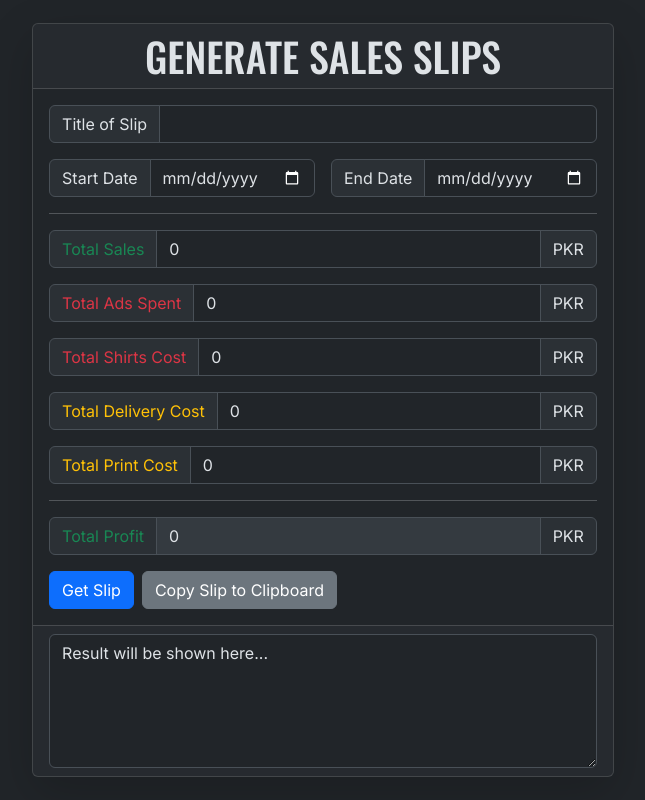
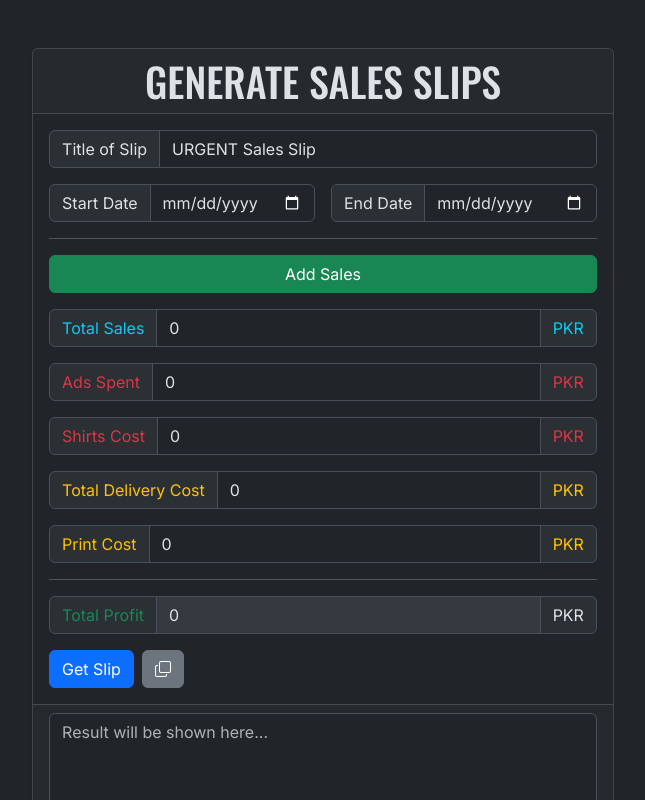
Before and after one commit to Aarishmughal/store-app, a React (Vite) app: page / in a window 1280 px wide. Shown: the whole page, without its empty margins (317-962 px from the left). Built offline with nearby package versions, Linux system fonts and the light colour scheme.

Commit message:
Added Individual Sales Support

```diff
--- a/package.json
+++ b/package.json
@@ -5,7 +5,7 @@
     "type": "module",
     "homepage": "https://aarishmughal.github.io/store-app/",
     "scripts": {
-        "dev": "vite",
+        "start": "vite",
         "build": "vite build",
         "lint": "eslint .",
         "preview": "vite preview",
--- a/src/App.css
+++ b/src/App.css
@@ -2,10 +2,8 @@
     transition: all 0.2s ease-in-out !important;
 }
 .btn:hover {
-    transform: rotate(2deg) !important;
     filter: brightness(0.9) !important;
 }
 .btn:active {
-    transform: rotate(2deg) !important;
     filter: brightness(0.4) !important;
 }
--- a/src/App.jsx
+++ b/src/App.jsx
@@ -1,16 +1,23 @@
 import { useState } from "react";
 import "./App.css";
+import FormField from "./components/FormField";
 
+const SHIRT_COST = 500;
 function App() {
     const [details, setDetails] = useState({
-        title: "",
-        startDate: "",
-        endDate: "",
-        totalSales: 0,
+        title: `URGENT Sales Slip`,
+        startDate: `${Date.now()}`,
+        endDate: `${Date.now()}`,
+        totalSales: [],
         totalAdsSpent: 0,
         totalShirtsCost: 0,
         totalDeliveryCost: 0,
         totalPrintCost: 0,
+    });
+    const [sale, setSale] = useState({
+        orderNumber: 0,
+        shirtsCount: 0,
+        totalPayable: 0,
     });
     const [result, setResult] = useState("Result will be shown here...");
 
@@ -22,6 +29,31 @@ function App() {
         }));
     };
 
+    const handleSaleChange = (e) => {
+        const { name, value, type } = e.target;
+        setSale((prevDetails) => ({
+            ...prevDetails,
+            [name]: type === "number" ? Number(value) : value,
+        }));
+    };
+
+    const calculateTotalSales = () => {
+        setDetails((prevDetails) => ({
+            ...prevDetails,
+            totalSales: [...prevDetails.totalSales, sale.totalPayable],
+        }));
+        setDetails((prevDetails) => ({
+            ...prevDetails,
+            totalShirtsCost:
+                prevDetails.totalShirtsCost + sale.shirtsCount * SHIRT_COST,
+        }));
+        setSale({
+            orderNumber: 0,
+            shirtsCount: 0,
+            totalPayable: 0,
+        });
+    };
+
     const calculateProfit = () => {
         const {
             totalSales,
@@ -30,8 +62,11 @@ function App() {
             totalDeliveryCost,
             totalPrintCost,
         } = details;
+        const totalSalesSum = Array.isArray(totalSales)
+            ? totalSales.reduce((acc, val) => acc + Number(val), 0)
+            : Number(totalSales);
         return (
-            Number(totalSales) -
+            totalSalesSum -
             Number(totalAdsSpent) -
             Number(totalShirtsCost) -
             Number(totalDeliveryCost) -
@@ -42,11 +77,14 @@ function App() {
     const handleGetSlip = (e) => {
         e.preventDefault();
         const profit = calculateProfit();
+        const totalSalesSum = Array.isArray(details.totalSales)
+            ? details.totalSales.reduce((acc, val) => acc + Number(val), 0)
+            : Number(details.totalSales);
         setResult(
             `${details.title}
 (*${details.startDate}* - *${details.endDate}*)
             --------------------------
-            Total Sales: PKR ${details.totalSales}
+            Total Sales: PKR ${totalSalesSum}
             Total Ads Spent: PKR ${details.totalAdsSpent}
             Total Shirts Cost: PKR ${details.totalShirtsCost}
             Total Delivery Cost: PKR ${details.totalDeliveryCost}
@@ -59,14 +97,15 @@ function App() {
     // Handler to copy the slip to clipboard
     const handleCopySlip = (e) => {
         e.preventDefault();
+        handleGetSlip(e);
         navigator.clipboard.writeText(result);
     };
 
     return (
         <>
-            <div className="container d-flex justify-content-center align-items-center vh-100">
+            <div className="container d-flex justify-content-center align-items-start vh-100 overflow-y-auto pt-5">
                 <div
-                    className="card shadow-lg"
+                    className="card shadow-sm"
                     style={{ maxWidth: "700px", minWidth: "300px" }}
                 >
                     <h1 className="card-header text-center">
@@ -75,144 +114,204 @@ function App() {
                     <div className="card-body">
                         <div className="row g-3 mb-3">
                             <div className="col-12">
-                                <div className="input-group">
-                                    <span className="input-group-text">
-                                        Title of Slip
-                                    </span>
-                                    <input
-                                        className="form-control"
+                                <FormField
+                                    label="Title of Slip"
                                     type="text"
                                     name="title"
                                     value={details.title}
-                                        onChange={handleInputChange}
+                                    handleInputChange={handleInputChange}
+                                />
+                            </div>
+                        </div>
+                        <div className="row g-3 mb-3">
+                            <div className="col-lg-6 col-sm-12">
+                                <FormField
+                                    label="Start Date"
+                                    type="date"
+                                    name="startDate"
+                                    value={details.startDate}
+                                    handleInputChange={handleInputChange}
+                                />
+                            </div>
+                            <div className="col-lg-6 col-sm-12">
+                                <FormField
+                                    label="End Date"
+                                    type="date"
+                                    name="endDate"
+                                    value={details.endDate}
+                                    handleInputChange={handleInputChange}
+                                />
+                            </div>
+                        </div>
+                        <hr />
+                        <button
+                            className="btn btn-success mb-3 w-100"
+                            data-bs-toggle="modal"
+                            data-bs-target="#salesModal"
+                        >
+                            Add Sales
+                        </button>
+                        <div
+                            class="modal fade"
+                            id="salesModal"
+                            tabindex="-1"
+                            aria-labelledby="salesModalLabel"
+                            aria-hidden="true"
+                        >
+                            <div class="modal-dialog">
+                                <div class="modal-content">
+                                    <div class="modal-header">
+                                        <h1
+                                            class="modal-title fs-5"
+                                            id="salesModalLabel"
+                                        >
+                                            Add Sales
+                                        </h1>
+                                        <button
+                                            type="button"
+                                            class="btn-close"
+                                            data-bs-dismiss="modal"
+                                            aria-label="Close"
+                                        ></button>
+                                    </div>
+                                    <div class="modal-body">
+                                        <div className="row g-3 mb-3">
+                                            <div className="col-12">
+                                                <FormField
+                                                    label="Order No."
+                                                    type="text"
+                                                    name="orderNumber"
+                                                    value={
+                                                        sale.orderNumber || ""
+                                                    }
+                                                    handleInputChange={
+                                                        handleSaleChange
+                                                    }
+                                                />
+                                            </div>
+                                        </div>
+                                        <div className="row g-3 mb-3">
+                                            <div className="col-12">
+                                                <FormField
+                                                    label="Shirts Count"
+                                                    type="number"
+                                                    name="shirtsCount"
+                                                    value={
+                                                        sale.shirtsCount || ""
+                                                    }
+                                                    handleInputChange={
+                                                        handleSaleChange
+                                                    }
+                                                />
+                                            </div>
+                                        </div>
+                                        <div className="row g-3 mb-3">
+                                            <div className="col-12">
+                                                <FormField
+                                                    label="Total Payable"
+                                                    type="number"
+                                                    name="totalPayable"
+                                                    value={
+                                                        sale.totalPayable || ""
+                                                    }
+                                                    handleInputChange={
+                                                        handleSaleChange
+                                                    }
                                                 />
                                             </div>
                                         </div>
                                     </div>
-                        <div className="row g-3 mb-3">
-                            <div className="col-lg-6 col-sm-12">
-                                <div className="input-group">
-                                    <span className="input-group-text">
-                                        Start Date
-                                    </span>
-                                    <input
-                                        className="form-control"
-                                        type="date"
-                                        name="startDate"
-                                        value={details.startDate}
-                                        onChange={handleInputChange}
-                                    />
+                                    <div class="modal-footer">
+                                        <button
+                                            type="button"
+                                            class="btn btn-secondary"
+                                            data-bs-dismiss="modal"
+                                        >
+                                            Cancel
+                                        </button>
+                                        <button
+                                            type="button"
+                                            class="btn btn-primary"
+                                            data-bs-dismiss="modal"
+                                            onClick={calculateTotalSales}
+                                        >
+                                            Save changes
+                                        </button>
                                     </div>
-                            </div>
-                            <div className="col-lg-6 col-sm-12">
-                                <div className="input-group">
-                                    <span className="input-group-text">
-                                        End Date
-                                    </span>
-                                    <input
-                                        className="form-control"
-                                        type="date"
-                                        name="endDate"
-                                        value={details.endDate}
-                                        onChange={handleInputChange}
-                                    />
-                                </div>
-                            </div>
-                        </div>
-                        <hr />
-                        <div className="row g-3 mb-3">
-                            <div className="col-12">
-                                <div className="input-group">
-                                    <span className="input-group-text text-success">
-                                        Total Sales
-                                    </span>
-                                    <input
-                                        className="form-control"
-                                        type="number"
-                                        name="totalSales"
-                                        value={details.totalSales}
-                                        onChange={handleInputChange}
-                                    />
-                                    <span className="input-group-text">
-                                        PKR
-                                    </span>
                                 </div>
                             </div>
                         </div>
                         <div className="row g-3 mb-3">
                             <div className="col-12">
-                                <div className="input-group">
-                                    <span className="input-group-text text-danger">
-                                        Total Ads Spent
-                                    </span>
-                                    <input
-                                        className="form-control"
+                                <FormField
+                                    label="Total Sales"
                                     type="number"
-                                        name="totalAdsSpent"
-                                        value={details.totalAdsSpent}
-                                        onChange={handleInputChange}
+                                    className="text-info"
+                                    name="totalSales"
+                                    value={
+                                        Array.isArray(details.totalSales)
+                                            ? details.totalSales.reduce(
+                                                  (acc, val) =>
+                                                      acc + Number(val),
+                                                  0
+                                              )
+                                            : details.totalSales
+                                    }
+                                    currency="PKR"
+                                    handleInputChange={handleInputChange}
                                 />
-                                    <span className="input-group-text">
-                                        PKR
-                                    </span>
-                                </div>
                             </div>
                         </div>
                         <div className="row g-3 mb-3">
                             <div className="col-12">
-                                <div className="input-group">
-                                    <span className="input-group-text text-danger">
-                                        Total Shirts Cost
-                                    </span>
-                                    <input
-                                        className="form-control"
+                                <FormField
+                                    label="Ads Spent"
                                     type="number"
-                                        name="totalShirtsCost"
-                                        value={details.totalShirtsCost}
-                                        onChange={handleInputChange}
+                                    className="text-danger"
+                                    name="totalAdsSpent"
+                                    value={details.totalAdsSpent}
+                                    currency="PKR"
+                                    handleInputChange={handleInputChange}
                                 />
-                                    <span className="input-group-text">
-                                        PKR
-                                    </span>
-                                </div>
                             </div>
                         </div>
                         <div className="row g-3 mb-3">
                             <div className="col-12">
-                                <div className="input-group">
-                                    <span className="input-group-text text-warning">
-                                        Total Delivery Cost
-                                    </span>
-                                    <input
-                                        className="form-control"
+                                <FormField
+                                    label="Shirts Cost"
                                     type="number"
-                                        name="totalDeliveryCost"
-                                        value={details.totalDeliveryCost}
-                                        onChange={handleInputChange}
+                                    className="text-danger"
+                                    name="totalShirtsCost"
+                                    value={details.totalShirtsCost}
+                                    currency="PKR"
+                                    handleInputChange={handleInputChange}
                                 />
-                                    <span className="input-group-text">
-                                        PKR
-                                    </span>
-                                </div>
                             </div>
                         </div>
                         <div className="row g-3 mb-3">
                             <div className="col-12">
-                                <div className="input-group">
-                                    <span className="input-group-text text-warning">
-                                        Total Print Cost
-                                    </span>
-                                    <input
-                                        className="form-control"
+                                <FormField
+                                    label="Total Delivery Cost"
                                     type="number"
+                                    className="text-warning"
+                                    name="totalDeliveryCost"
+                                    value={details.totalDeliveryCost}
+                                    currency="PKR"
+                                    handleInputChange={handleInputChange}
+                                />
+                            </div>
+                        </div>
+                        <div className="row g-3 mb-3">
+                            <div className="col-12">
+                                <FormField
+                                    label="Print Cost"
+                                    type="number"
+                                    className="text-warning"
                                     name="totalPrintCost"
                                     value={details.totalPrintCost}
-                                        onChange={handleInputChange}
+                                    currency="PKR"
+                                    handleInputChange={handleInputChange}
                                 />
-                                    <span className="input-group-text">
-                                        PKR
-                                    </span>
-                                </div>
                             </div>
                         </div>
                         <hr />
@@ -245,12 +344,12 @@ function App() {
                             className="btn btn-secondary"
                             onClick={handleCopySlip}
                         >
-                            Copy Slip to Clipboard
+                            <i class="bi bi-copy"></i>
                         </button>
                     </div>
                     <div className="card-footer">
                         <textarea
-                            className="form-control"
+                            className="form-control text-muted"
                             rows="5"
                             value={result}
                             readOnly
--- /dev/null
+++ b/src/components/FormField.jsx
@@ -0,0 +1,21 @@
+import React from "react";
+
+const FormField = (props) => {
+    const classes = `input-group-text ${props.className || ""}`;
+    const currency = props.currency || "";
+    return (
+        <div className="input-group">
+            <span className={classes}>{props.label}</span>
+            <input
+                className="form-control"
+                type={props.type}
+                name={props.name}
+                value={props.value}
+                onChange={props.handleInputChange}
+            />
+            {currency && <span className={classes}>{currency}</span>}
+        </div>
+    );
+};
+
+export default FormField;
```
Lines whose indentation alone changed are shown as unchanged.
